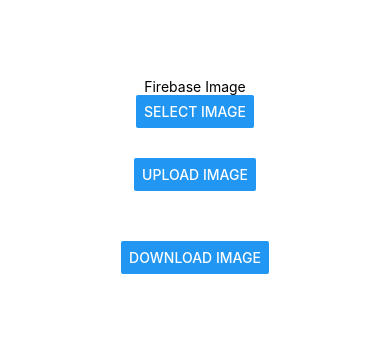
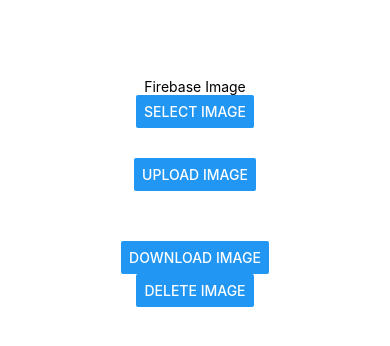
Before and after one commit to Angelo7788/ImageUpload-StudyApp, a React Native app: screen / in a window 390 px wide. Shown: the top 346 px of the page. Built offline with nearby package versions, Linux system fonts and the light colour scheme.

Commit message:
delete image from firebase added

```diff
--- a/App.tsx
+++ b/App.tsx
@@ -79,9 +79,22 @@
     // that we can use to display the image to the user
     try {
       const imageUrl = await storage()
-        .ref('9CAD7F86-23D4-4DFA-8BB6-F5F6B53DB26D.jpg')
+        .ref('BBA822D5-AAF8-4F41-837A-E610D2821A0B.jpg')
         .getDownloadURL();
       setUrlImage(imageUrl);
+    } catch (e) {
+      console.log('getting download error:', e);
+      Alert.alert('Image name invalid');
+    }
+  };
+
+  const deleteImage = async () => {
+    try {
+      storage()
+        .ref('BBA822D5-AAF8-4F41-837A-E610D2821A0B.jpg')
+        .delete()
+        .then(() => Alert.alert('Image deleted'));
+      setUrlImage(null);
     } catch (e) {
       console.log('getting download error:', e);
       Alert.alert('Image name invalid');
@@ -113,6 +126,7 @@
           <Image source={{uri: urlImage}} style={styles.imageBox} />
         ) : null}
       </View>
+      <Button title="delete image" onPress={() => deleteImage()} />
     </SafeAreaView>
   );
 };
```
